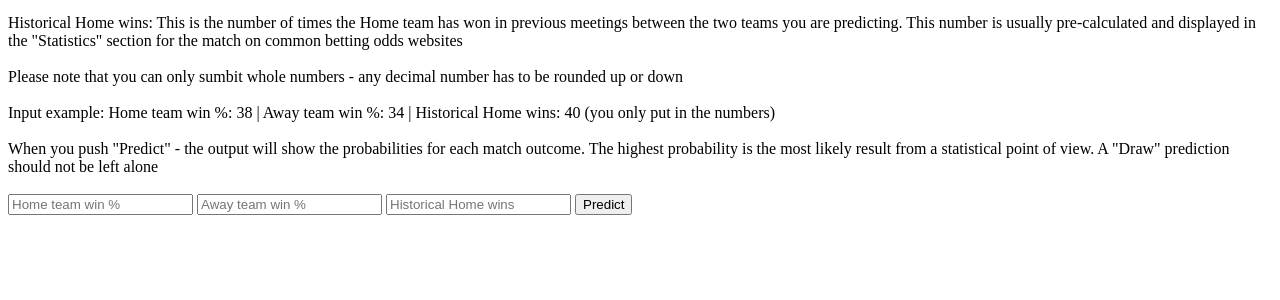
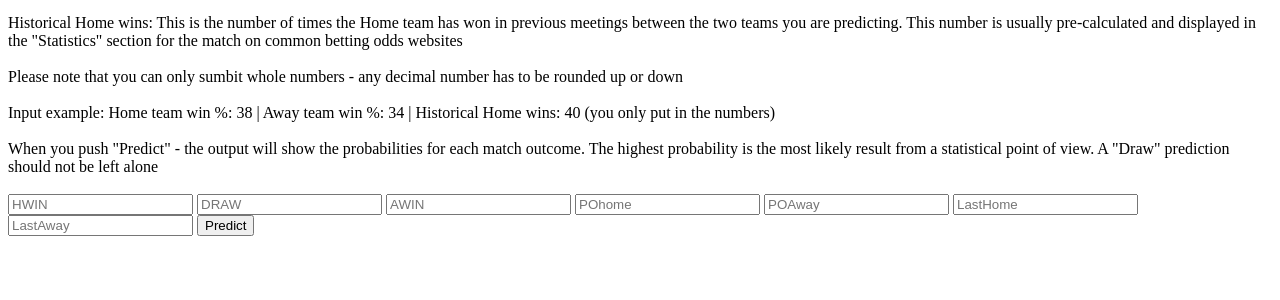
Before and after one commit to audunkn/pl_match_predictor, a Flask app: page / in a window 1280 px wide. Shown: the part 246-546 px from the top of the page. Run offline with Flask 2, Linux system fonts and the light colour scheme; parts of the project's set-up code (start-up, migrations or seed data) failed here and were passed over.

Commit message:
Add files via upload

```diff
--- a/templates/index.html
+++ b/templates/index.html
@@ -40,9 +40,13 @@
      <!-- Main Input For Receiving Query to our ML -->
     <form action="{{ url_for('predict')}}"method="post">
     	<br>
-    	<input type="text" name="H_win" placeholder="Home team win %" required="required" />
-        <input type="text" name="A_win" placeholder="Away team win %" required="required" />
-		<input type="text" name="Hxy" placeholder="Historical Home wins" required="required" />
+    	<input type="text" name="HWIN" placeholder="HWIN" required="required" />
+        <input type="text" name="DRAW" placeholder="DRAW" required="required" />
+		<input type="text" name="AWIN" placeholder="AWIN" required="required" />
+        <input type="text" name="POhome" placeholder="POhome" required="required" />
+        <input type="text" name="POAway" placeholder="POAway" required="required" />
+        <input type="text" name="LastHome" placeholder="LastHome" required="required" />
+        <input type="text" name="LastAway" placeholder="LastAway" required="required" />
 
         <button type="submit" class="btn btn-primary btn-block btn-large">Predict</button>
     </form>
```
Also changed, not shown: 1 other file.
